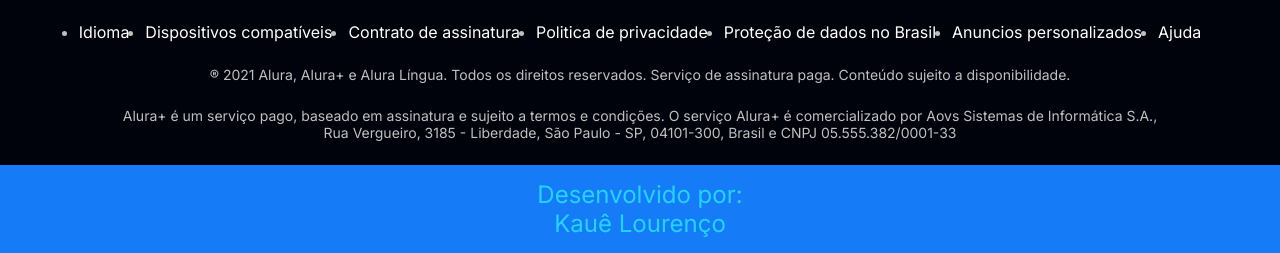
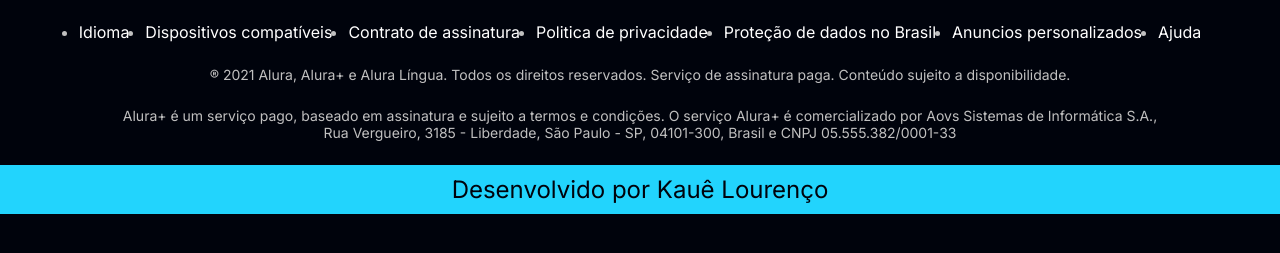
Before and after one commit to Kaue-Lourenco/alura-plus, a plain HTML site: page index.html in a window 1280 px wide. Shown: the part 3737-3990 px from the top of the page. After the commit the page ends 3951 px from the top, so only its background shows below. Drawn offline with Linux system fonts and the light colour scheme.

Commit message:
alteração

```diff
--- a/index.html
+++ b/index.html
@@ -101,7 +101,7 @@
             <p class="footer_informacoes">Alura+ é um serviço pago, baseado em assinatura e sujeito a termos e condições. O serviço Alura+ é comercializado por Aovs Sistemas de Informática S.A., Rua Vergueiro, 3185 - Liberdade, São Paulo - SP, 04101-300, Brasil e CNPJ 05.555.382/0001-33</p>
         </div>
 
-        <p class="criador">Desenvolvido por:<br>Kauê Lourenço</p>
+        <p class="criador">Desenvolvido por Kauê Lourenço</p>
     </footer>
 </body>
 </html>
--- a/styles/styles.css
+++ b/styles/styles.css
@@ -163,11 +163,11 @@
 }
 
 .criador {
-    background-color: var(--botao-azul);
-    color: #22d4fd;
+    background-color: #22d4fd;
+    color: var(--cor-backgroud);
     font-family: var(--fonte-inter);
     font-weight: 400;
     font-size: x-large;
-    padding-top: 15px;
-    padding-bottom: 15px;
+    padding-top: 10px;
+    padding-bottom: 10px;
 }
```
